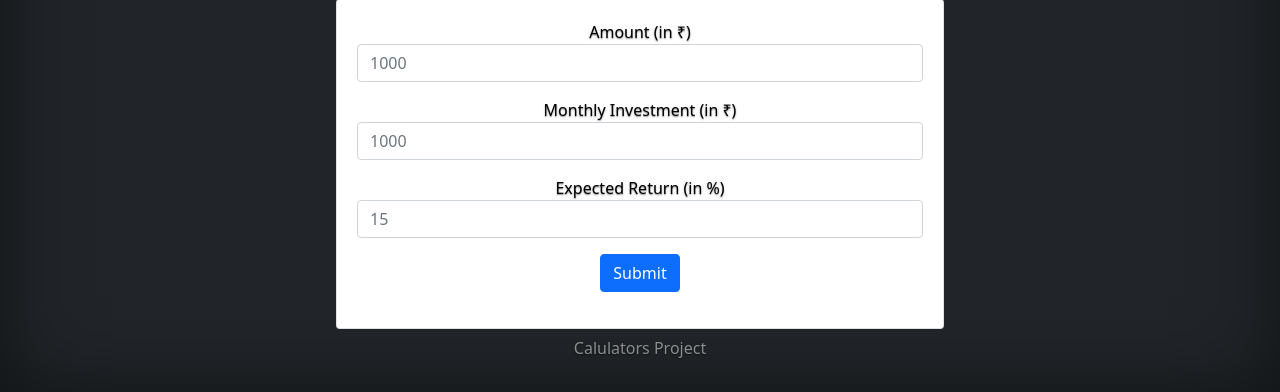
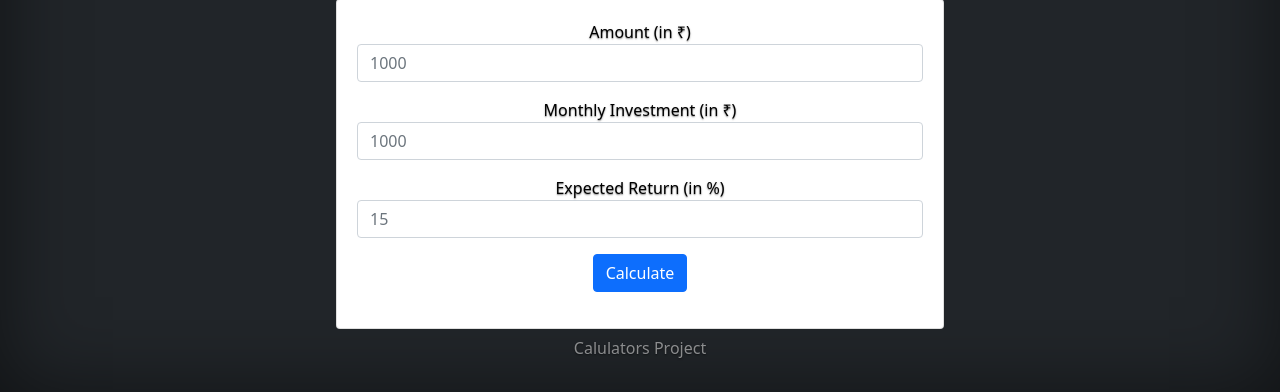
Before and after one commit to Abhi56787/Calculators, a Django app: page /vis_time in a window 1280 px wide. Shown: the part 408-800 px from the top of the page. Run offline with Django 3.2, Linux system fonts and the light colour scheme; some libraries are stand-ins or nearby versions.

Commit message:
Update vis_time.html

```diff
--- a/Calculators/templates/vis_time.html
+++ b/Calculators/templates/vis_time.html
@@ -42,7 +42,7 @@
                 <label for="name">Expected Return (in %)</label>
                 <input type="text" class="form-control" id="exp_ret" name="exp_ret" placeholder="15">
             </div>
-            <button class="btn btn-primary mb-3" type="submit">Submit</button>
+            <button class="btn btn-primary mb-3" type="submit">Calculate</button>
         </form>
     </div>
 
```
